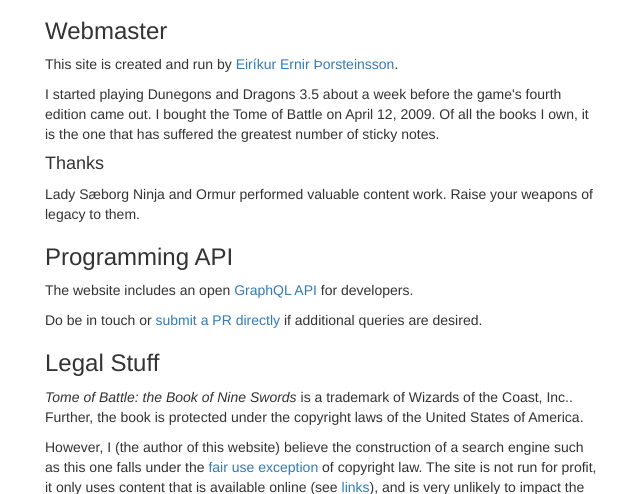
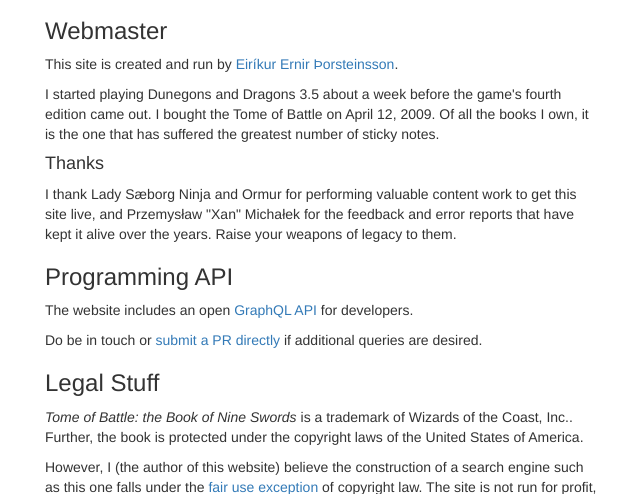
Before and after one commit to Ernir/tome-of-battle-tools, a Django app: page /about/ in a window 1280 px wide. Shown: the part 400-894 px from the top of the page, without its empty margins (25-665 px from the left). Run offline with Django 3.2, Linux system fonts and the light colour scheme; data that the repository does not hold is empty; some libraries are stand-ins or nearby versions.

Commit message:
Update credits

```diff
--- a/search_engine/templates/about.html
+++ b/search_engine/templates/about.html
@@ -16,7 +16,7 @@
 
         <p>I started playing Dunegons and Dragons 3.5 about a week before the game's fourth edition came out. I bought the Tome of Battle on April 12, 2009. Of all the books I own, it is the one that has suffered the greatest number of sticky notes.</p>
         <h4>Thanks</h4>
-        <p>Lady Sæborg Ninja and Ormur performed valuable content work. Raise your weapons of legacy to them.</p>
+        <p>I thank Lady Sæborg Ninja and Ormur for performing valuable content work to get this site live, and Przemysław "Xan" Michałek for the feedback and error reports that have kept it alive over the years. Raise your weapons of legacy to them.</p>
 
         <h3>Programming API</h3>
 
```
